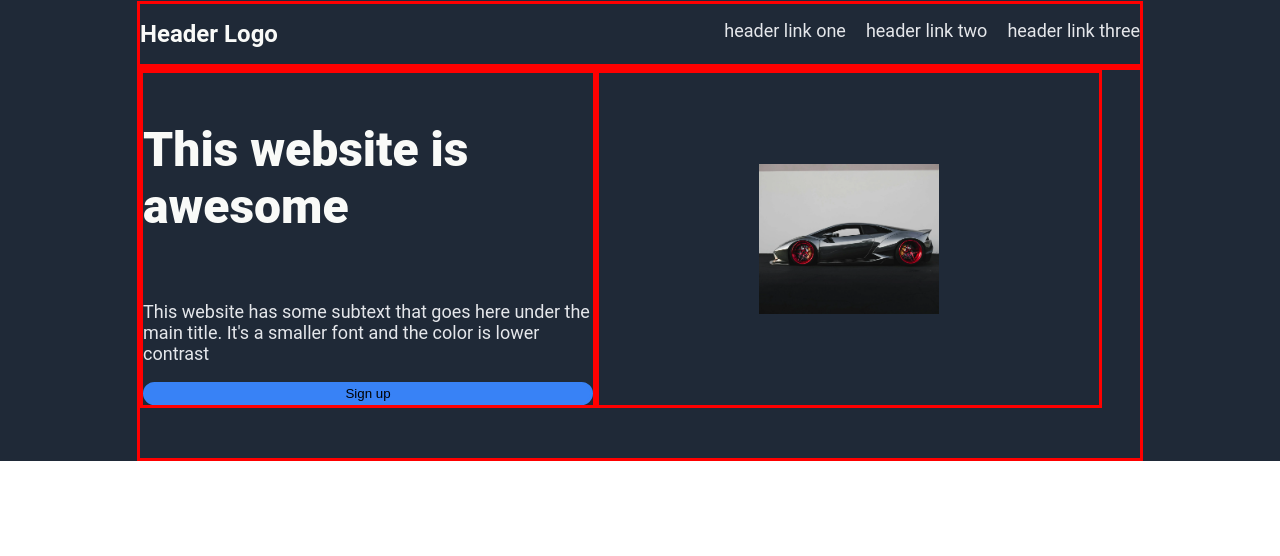
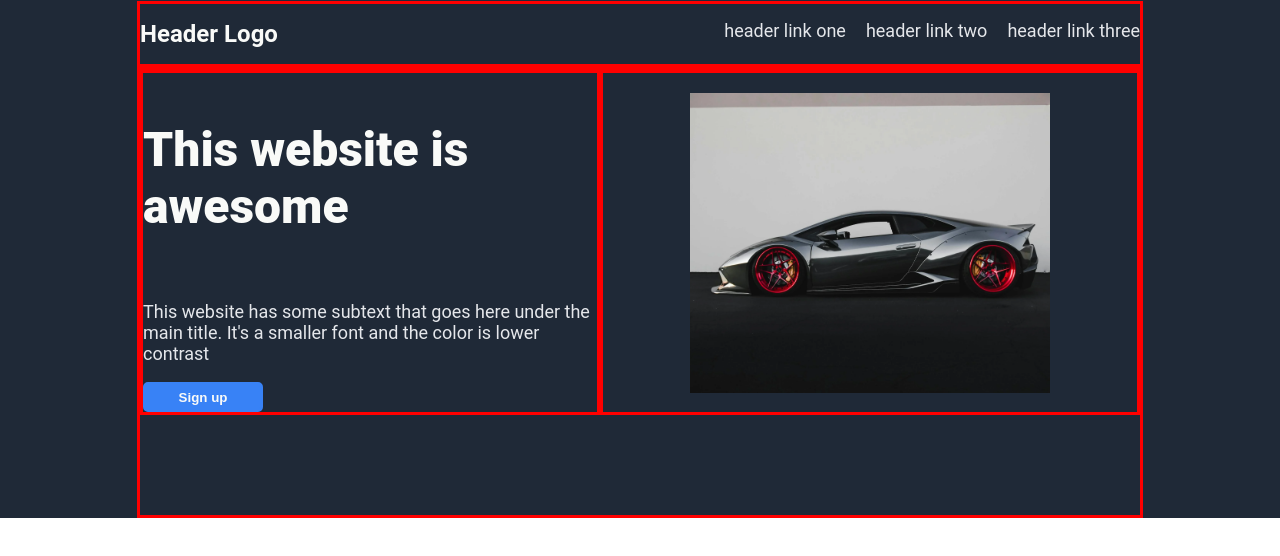
Before and after one commit to lavanbahi1/landing-page, a plain HTML site: page index.html in a window 1280 px wide. Drawn offline with Linux system fonts and the light colour scheme.

Commit message:
Change size and font color of some CSS items in style.css

```diff
--- a/style.css
+++ b/style.css
@@ -43,8 +43,12 @@ ul {
 
 button {
     background-color: #3882F6;
-    border-radius: 25px;
+    border-radius: 5px;
     border: solid #3882F6;
+    width: 120px;
+    height: 30px;
+    color: #F9FAF8;
+    font-weight: 900;
 }
 
 .headercontainer {
@@ -56,21 +60,21 @@ button {
 
 .herocontainer {
     width: 1000px;
-    padding-bottom: 50px;
+    padding-bottom: 100px;
     display: flex;
     border: solid red;
 }
 
 img {
-    width: 180px;
-    height: 150px;
+    width: 360px;
+    height: 300px;
 }
 
 .leftcontainer {
     display: flex;
     flex-direction: column;
     flex-wrap: wrap;
-    flex-basis: 450px;
+    flex-basis: 460px;
     border: solid red;
 }
 
@@ -78,6 +82,6 @@ img {
     display: flex;
     justify-content: center;
     align-items: center;
-    flex-basis: 500px;
+    flex-basis: 540px;
     border: solid red;
 }
```
